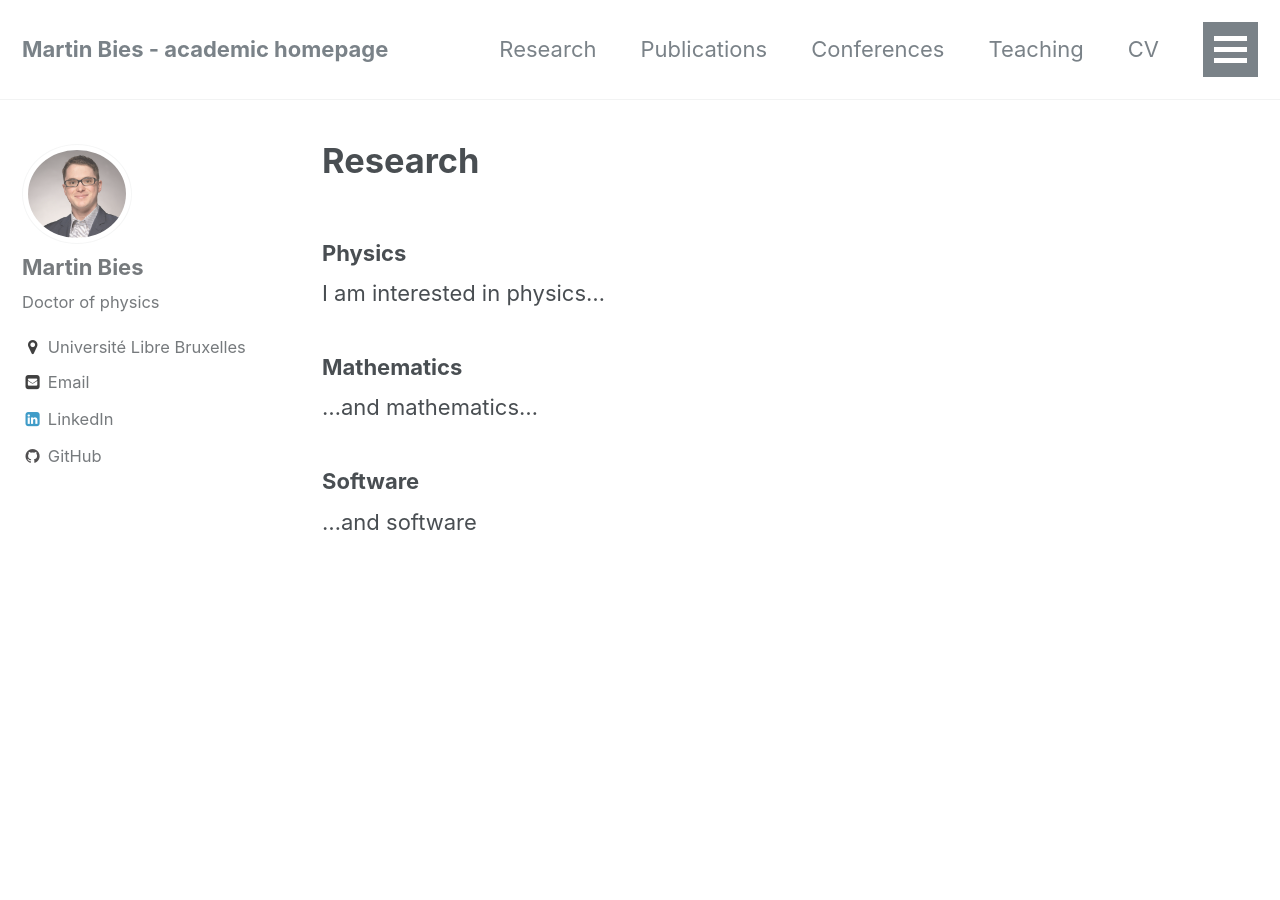
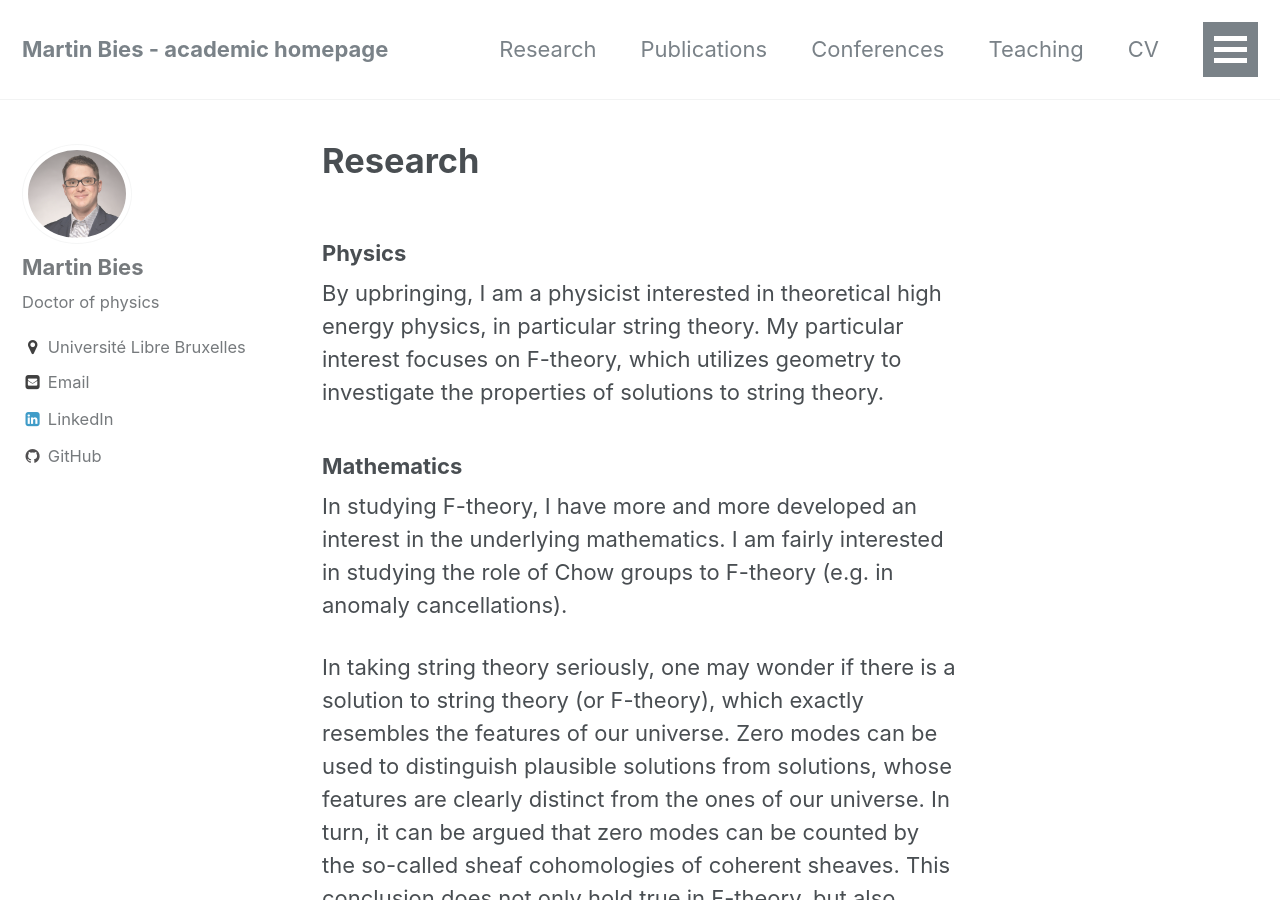
Before and after one commit to MartinBies/MartinBies.github.io, a Jekyll site: the page built from _pages/research.md, in a window 1280 px wide and 900 px high. Built offline with Jekyll 4.4.1, drawn with Linux system fonts in a browser that asks for light colours; some of the changed text lies outside the part shown.

Commit message:
Added first contents to "research"

```diff
--- a/_pages/research.md
+++ b/_pages/research.md
@@ -6,10 +6,61 @@ permalink: /research/
 
 
 ### Physics
-I am interested in physics...
+
+By upbringing, I am a physicist interested in theoretical high energy physics, in particular string theory. My particular interest focuses on F-theory, which utilizes geometry to investigate the properties of solutions to string theory.
+
 
 ### Mathematics
-...and mathematics...
+
+In studying F-theory, I have more and more developed an interest in the underlying mathematics. I am fairly interested in studying the role of Chow groups to F-theory (e.g. in anomaly cancellations).
+
+In taking string theory seriously, one may wonder if there is a solution to string theory (or F-theory), which exactly resembles the features of our universe. Zero modes can be used to distinguish plausible solutions from solutions, whose features are clearly distinct from the ones of our universe. In turn, it can be argued that zero modes can be counted by the so-called sheaf cohomologies of coherent sheaves. This conclusion does not only hold true in F-theory, but also extends for example to type IIB, the topological B-string and heterotic string vacua. With this motivation, I have studied the computation of cohomology groups of coherent sheaves. Given the vast number of string solutions, one is lead to look for an automation of these computations, which consequently led to \dots
+
 
 ### Software
-...and software
+
+Here I focus on toric geometry, as this is accessible to computers. In collaboration with Mohamed Barakt on the homalg_project I have learned that the category of coherent sheaves can be modelled in the computer by the category of so-called finitely-presented graded modules.
+
+Based on this, I have collaborated on the CAP_project (categories, algorithms and programming) and have implemented the following packages, to model coherent sheaves in the computer:
+
+* package 1
+* package 2
+* package 3
+* package 4
+
+These packages are based on the package
+
+* Toric Varieties
+
+which I have also extended since. All of these are then used in
+
+* SheafCohomologies
+
+The latter includes implementations on computing sheaf cohomologies. In particular, the algorithm described in my PhD thesis is implemented in this package.
+
+By know, the concept of 'presentations' has been studied in a more general context in 'Sepps Freyd categories'. Along these lines, I am currently implementing the above categories into the package
+
+* FreydCategoriesForCAP
+
+Also, the SheafCohomologies package is undergoing further developement. For example, I am writing the packages
+
+* cohomCalgInterface
+* topcomInterface
+
+to establish well-furnished interfaces to cohomCalg and topcom.
+
+The cohomCalgInterface will soon be extended by a KoszulExtensionPackage. The latter will resemble the existing MathematicaScript-extension of cohomCalg. The aim is to make these algorithms available directly inside gap/CAP.
+
+The topcomInterface is used for triangulations of toric varieties (corresponding to phases of QFTs - see Witten paper on GLSM). The latter is currently implemented in the package
+
+* BlowupsAndTriangulationsOfToricVarieties
+
+The latter also makes blowup computations available within gap/CAP.
+
+All of these furnish extensions of the above mentioned ToricVarieties package, and will ultimately all be used in an updated version of my SheafCohomologies package.
+
+Here is a image which describes the current dependencies among the above mentioned packages.
+
+...
+
+Also, find here the current (add date of date) documentations of all these packages.
```
